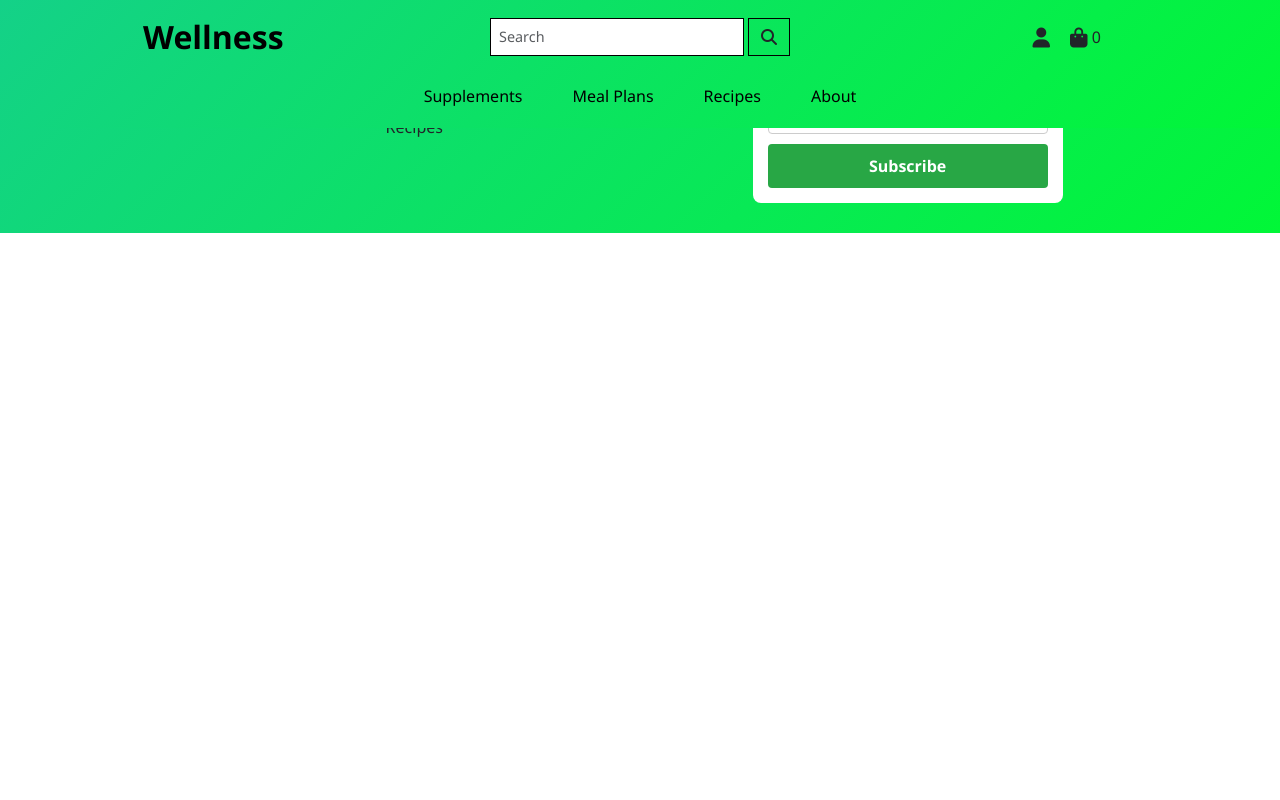
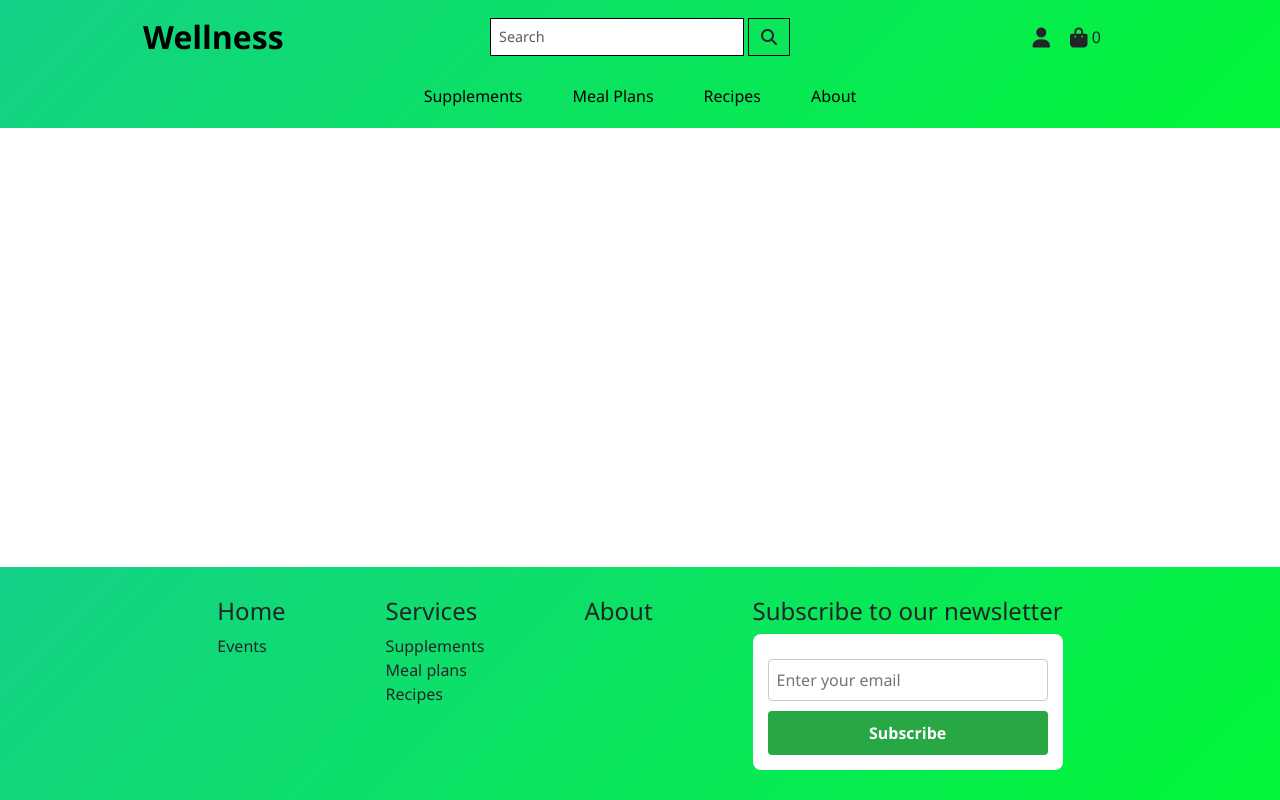
Before and after one commit to Blommis/wellness, a Django app: page /bag/ in a window 1280 px wide. Run offline with Django 4.2, Linux system fonts and the light colour scheme; some libraries are stand-ins or nearby versions.

Commit message:
added css style so footer pushes down to bottom

```diff
--- a/static/css/style.css
+++ b/static/css/style.css
@@ -1,6 +1,16 @@
 /*GLOBAL STYLE*/
+html, body {
+  height: 100%;
+  margin: 0;
+  display: flex;
+  flex-direction: column;
+}
 body{
   font-family: 'Segoe UI', Tahoma, Geneva, Verdana, sans-serif;
+}
+/*Push down footer to the bottom*/
+main {
+  flex: 1;
 }
 
 /*NAVBAR STYLES*/
--- a/templates/base.html
+++ b/templates/base.html
@@ -109,9 +109,10 @@
         <li><a href="#">About</a></li>
     </ul>
 </header>
-
+    <main>
     {% block content %}
     {% endblock %}
+    </main>
 
    <!-- Footer -->
 <section id="footer">
```
Also changed, not shown: 1 other file.
